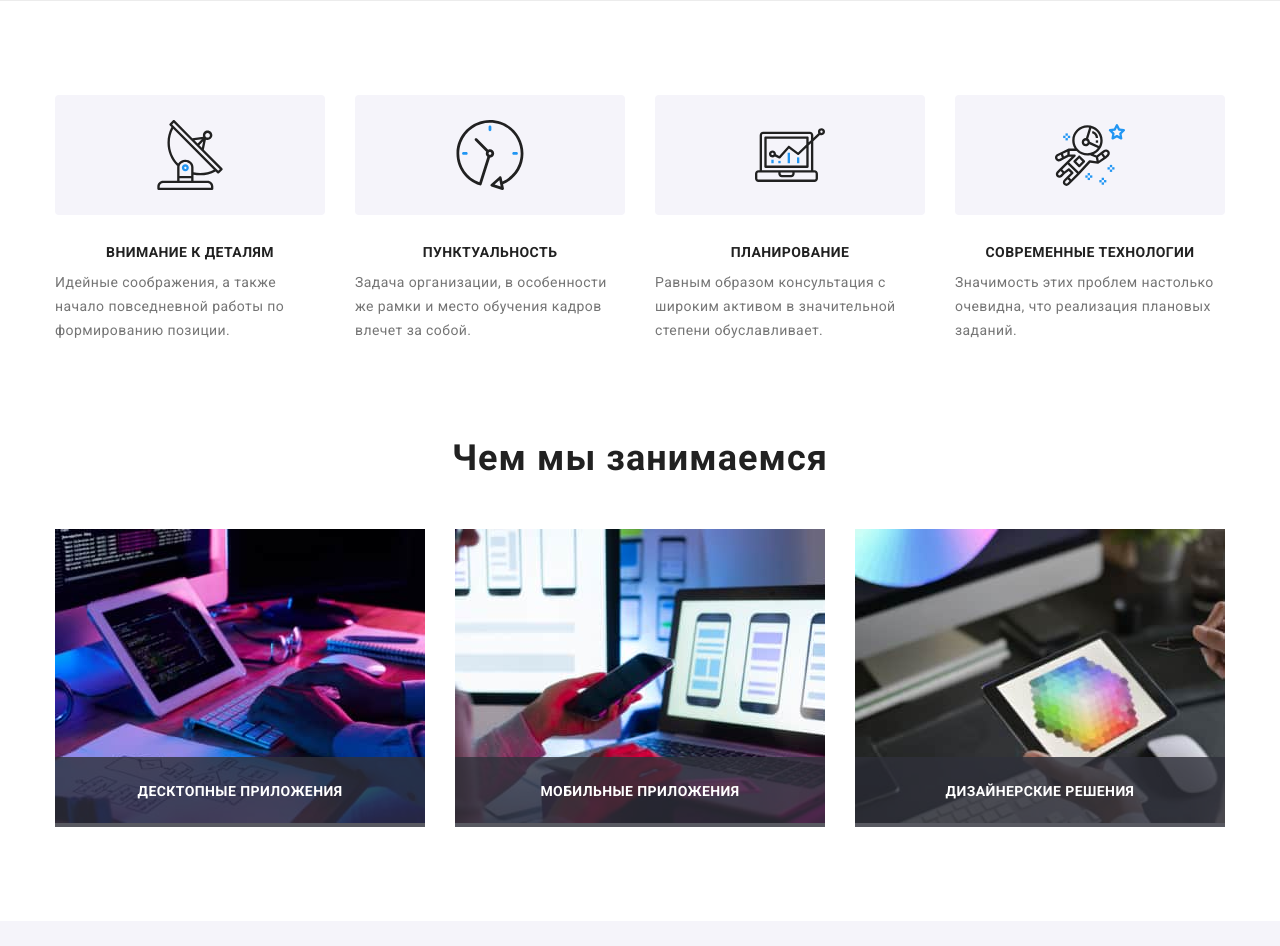
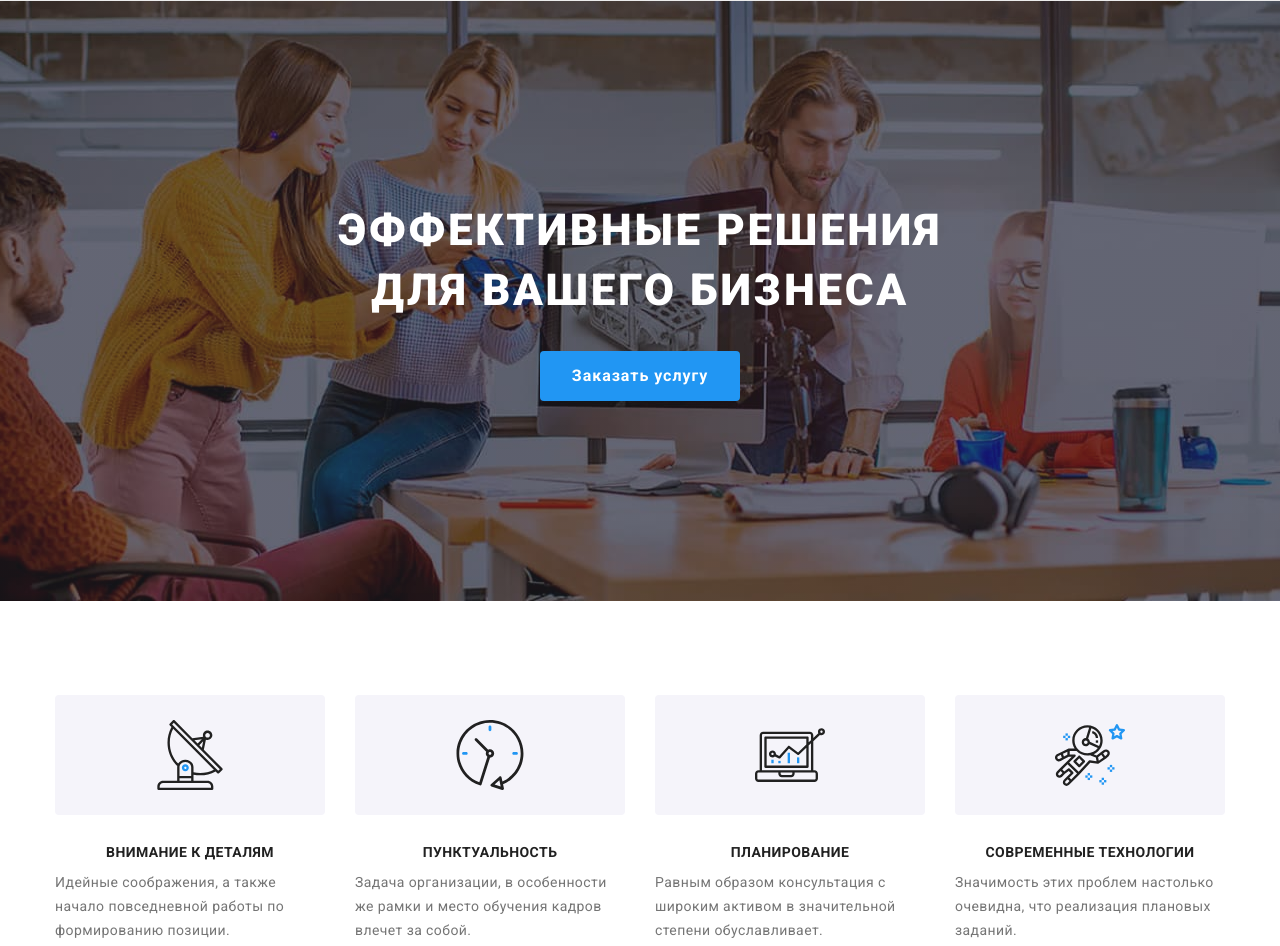
Before and after one commit to TetianaSosiedka/goit-markup-hw-08, a plain HTML site: page index.html in a window 1280 px wide. Shown: the top 946 px of the page. Drawn offline with nearby package versions, Linux system fonts and the light colour scheme.

Commit message:
Адаптация героя

```diff
--- a/index.html
+++ b/index.html
@@ -75,13 +75,13 @@
         </div>
       </div> -->
       <!--Блок Герой-->
-      <!-- <section class="hero">
+    </header>
+      <section class="hero">
         <div class="container">
           <h1 class="title title--light hero__title hero__title--font-size">Эффективные решения для вашего бизнеса</h1>
           <button type="button" class="button hero__button" data-modal-open>Заказать услугу</button>
         </div>
-      </section> -->
-    </header>
+      </section>
     <!--Основной контент-->
     <main>
       <!--Особенности-->
--- a/sass/layout/_hero.scss
+++ b/sass/layout/_hero.scss
@@ -1,9 +1,14 @@
 .hero {
-  max-width: 1600px;
-  max-height: 600px;
+  //max-width: 480px;
+  //max-height: 400px;
+  //max-width: 1600px;
+  //max-height: 600px;
   margin-right: auto;
   margin-left: auto;
-  padding: 200px 0;
+  padding: 118px 0;
+  @media screen and (min-width: 1200px) {
+    padding: 200px 0;
+  }
   text-align: center;
   background-color: var(--bg-footer);
   background-image: linear-gradient(
@@ -16,14 +21,23 @@
   background-size: cover;
 }
 .hero__title {
-  max-width: 696px;
+  max-width: 360px;
+  @media screen and (min-width: 1200px) {
+    max-width: 696px;
+  }
   margin-right: auto;
   margin-left: auto;
   margin-bottom: 30px;
   text-transform: uppercase;
 }
 .hero__title--font-size {
-  @include font($fs: 44px, $lh: 1.36, $ls: 0.06em, $fw: 900);
+  @include font($fs: 21px, $lh: 1.62, $ls: 0.06em, $fw: 900);
+  @media screen and (min-width: 480px) {
+    font-size: 26px;
+  }
+  @media screen and (min-width: 1200px) {
+    @include font($fs: 44px, $lh: 1.36, $ls: 0.06em, $fw: 900);
+  }
 }
 .hero__button {
   margin-right: auto;
```
Also changed, not shown: css/main.css, css/main.min.css, 2 other files.
